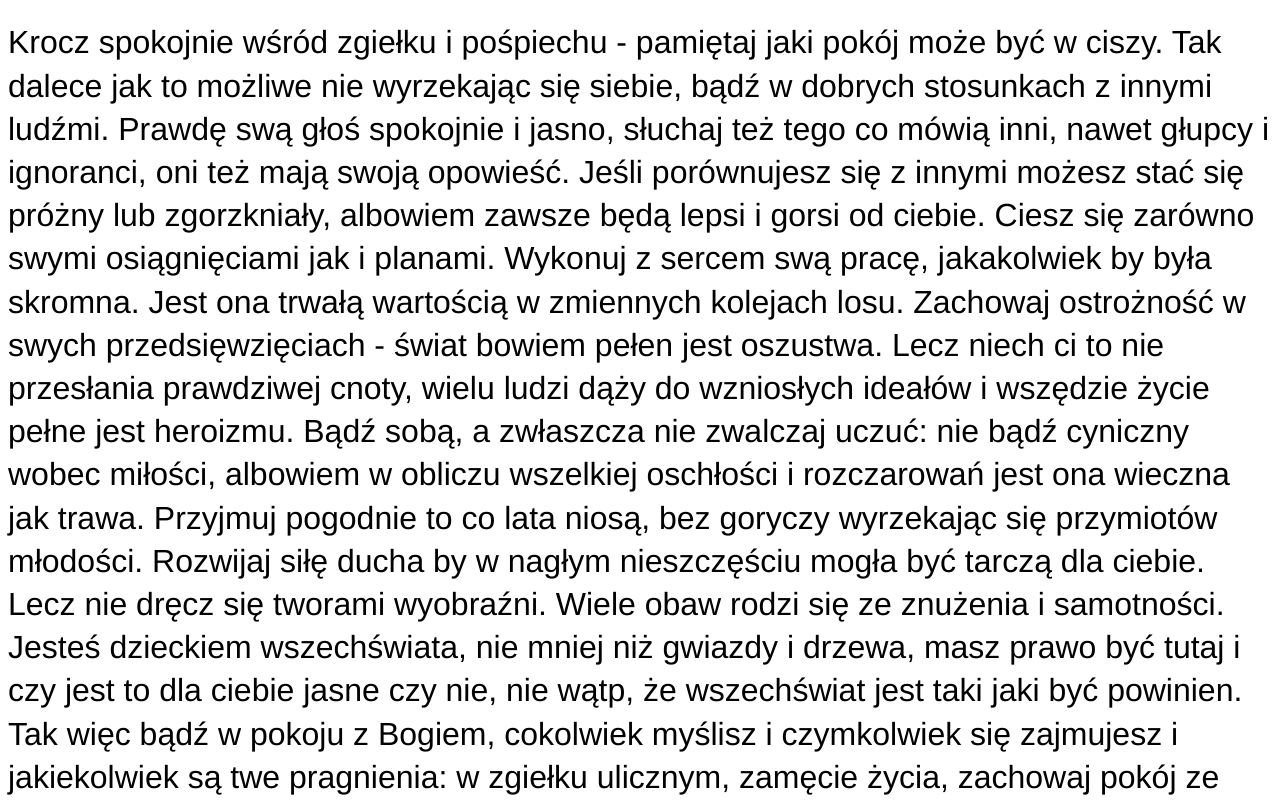
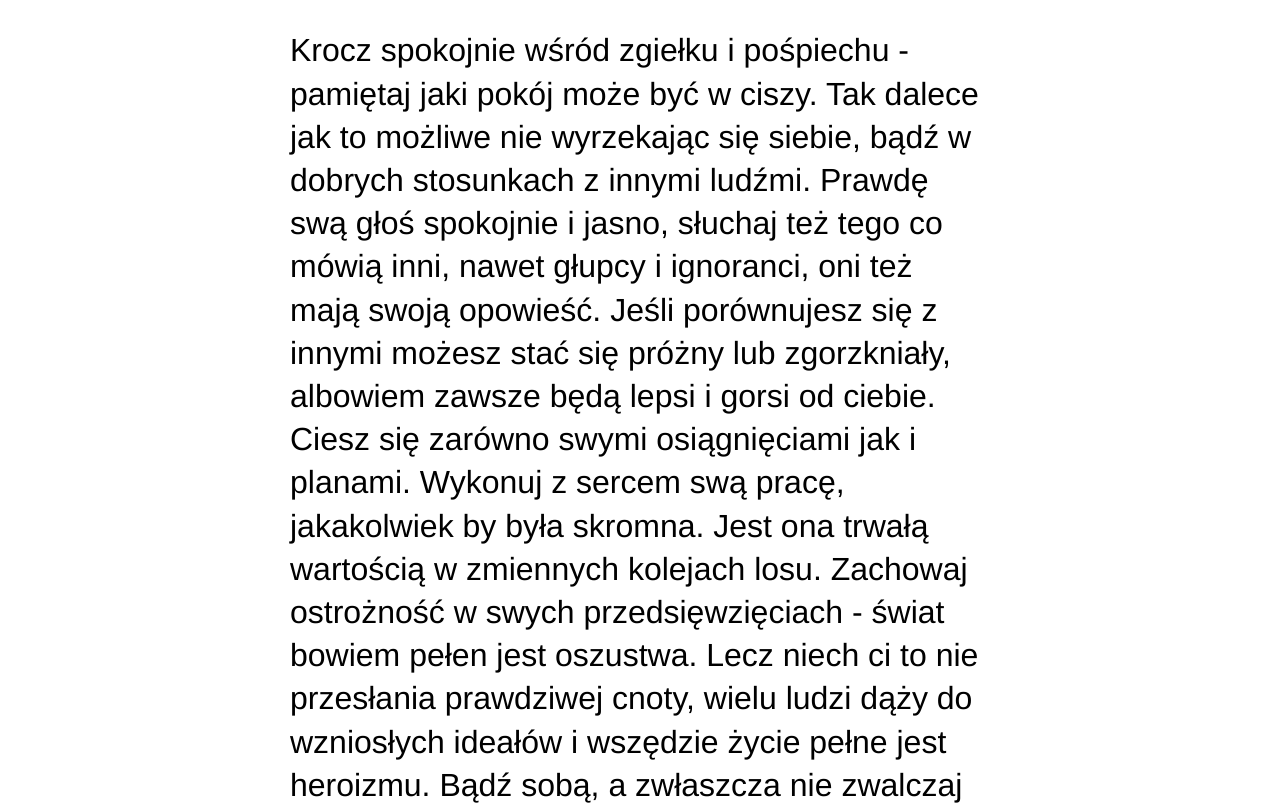
Before and after one commit to mateuszkornecki/ghostwriter, a React (Create React App) app: page / in a window 1280 px wide. Shown: the top 805 px of the page. Built offline with nearby package versions, Linux system fonts and the light colour scheme.

Commit message:
feat: centered and resized text

```diff
--- a/src/App.css
+++ b/src/App.css
@@ -36,3 +36,12 @@
     transform: rotate(360deg);
   }
 }
+
+h1 {
+  max-width: 700px;
+}
+
+div {
+  display: flex;
+  justify-content: center;
+}
```
